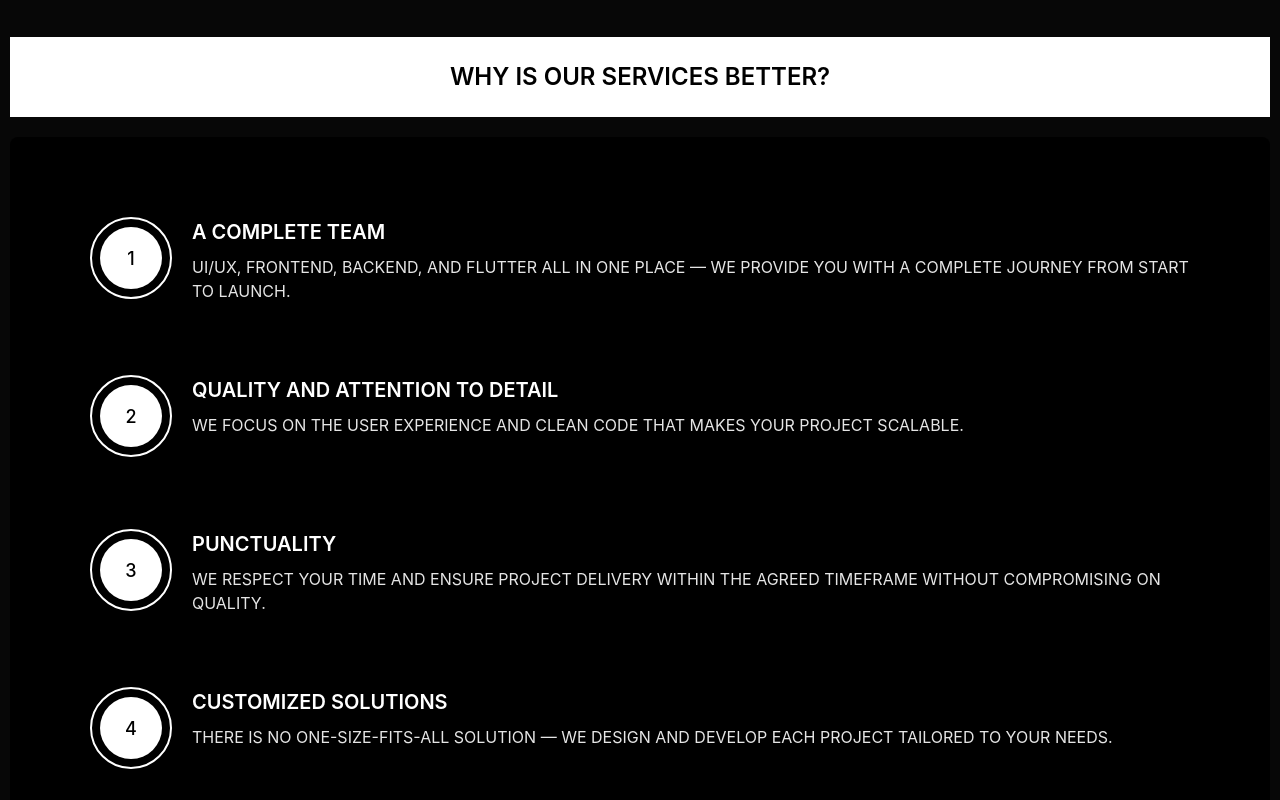
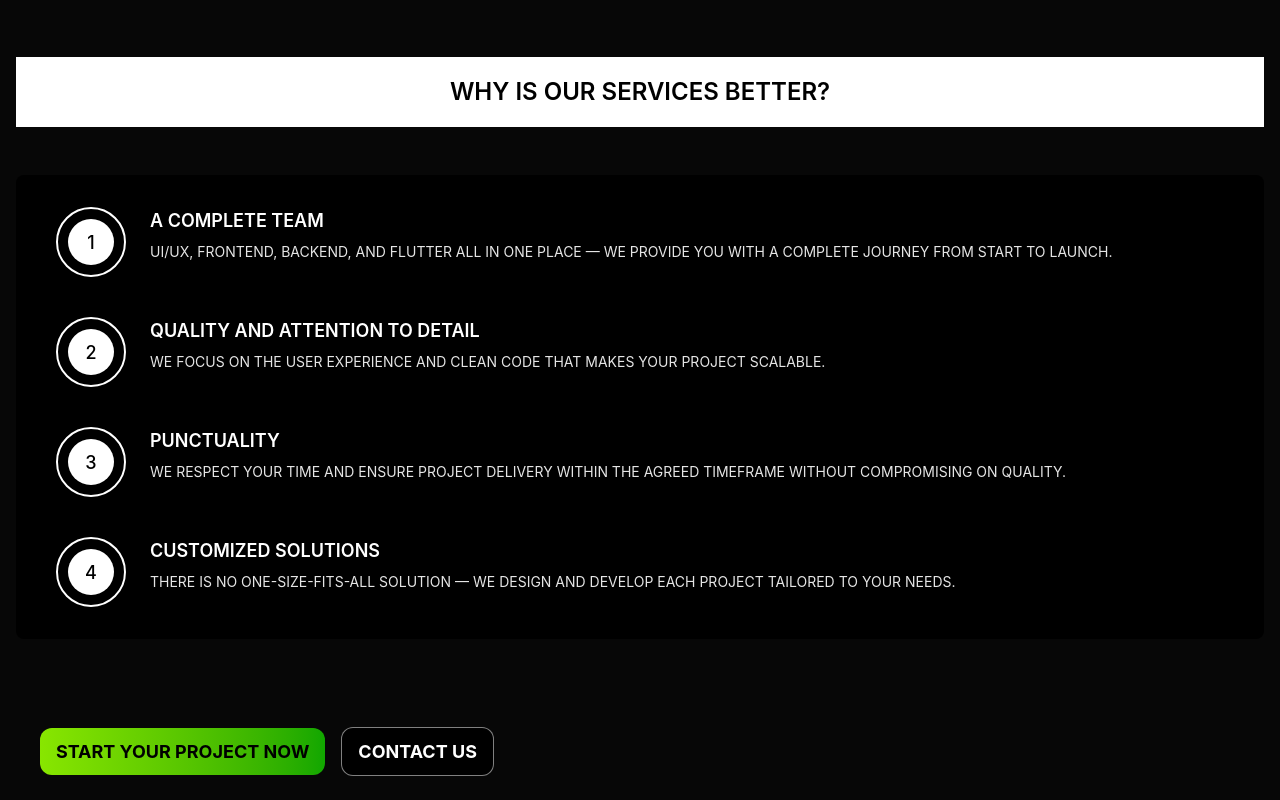
Before and after one commit to dina-abaza/comany-portfolio, a Next.js app: page /services in a window 1280 px wide. Shown: the part 2500-3300 px from the top of the page. Built offline with nearby package versions, Linux system fonts and the light colour scheme.

Commit message:
edit nav

```diff
--- a/src/app/page.js
+++ b/src/app/page.js
@@ -7,7 +7,7 @@ import JourneySection from "@/components/journeySection";
 import PrimaryButton from "@/components/buttons/PrimaryButton";
 export default function Home() {
   return (
-  <div className="flex flex-col gap-10 mt-10 ">
+  <div className="flex flex-col gap-5 md:gap-10 mt-10 ">
     <Header title="a comprehensive design and programming team to build your next project"
      description="from ui/ux to frontend,backend and flutter development  we provide you  with every thing you need to turn your idea into a live and successful product."/>
 
--- a/src/app/services/page.jsx
+++ b/src/app/services/page.jsx
@@ -72,9 +72,9 @@ export default function ServicesPage() {
 
       <ServicesBetter/>
 
-  <div className="mb-12 ml-0 flex flex-col items-center gap-4 md:flex-row md:justify-start md:items-center md:ml-10">
+  <div className="mt-8 md:mt-12 mb-12 ml-0 flex flex-col items-center gap-4 md:flex-row md:justify-start md:items-center md:ml-10">
   <PrimaryButton href={"/contact"} text= "START YOUR PROJECT NOW" />
-  <SecondaryButton href={"/ourwork"} text= "CONTUCT US"/>
+  <SecondaryButton href={"/ourwork"} text= "CONTACT US"/>
 </div>
 
     </main>
--- a/src/components/ButtonsHome.jsx
+++ b/src/components/ButtonsHome.jsx
@@ -3,7 +3,7 @@ import SecondaryButton from "./buttons/SecondaryButton";
 
  export default function ButtonsHome(){
     return(
-<div className="flex justify-center items-center gap-5 md:gap-6  mx-4 md:mx-0">
+<div className="flex flex-col md:flex-row sm:flex-row justify-center items-center gap-5 md:gap-6  mx-4 md:mx-0">
           <PrimaryButton
            href="/contact" text= "START YOUR PROJECT NOW" />
           <SecondaryButton
--- a/src/components/Navbar.jsx
+++ b/src/components/Navbar.jsx
@@ -26,21 +26,18 @@ export default function Navbar() {
     { name: "CONTACT US", path: "/contact" },
   ];
 
-  // حذف HOME من نسخة التابلت
   const tabletLinks = links.filter((link) => link.name !== "HOME");
 
   return (
     <nav className="w-full flex flex-col items-center mt-10 relative z-10">
       {/* ===== Desktop Navbar (≥881px) ===== */}
       <div className="hidden lg:flex items-center justify-between w-full max-w-[965px] px-4 py-2 rounded-full shadow-4xl bg-black/40 backdrop-blur-md border border-white/30">
-        {/* Logo */}
         <div className="flex-shrink-0">
           <Link href="/" onClick={() => setActive(null)}>
             <img src="/logo.png" alt="Aurora Logo" className="w-[130px] h-auto" />
           </Link>
         </div>
 
-        {/* Links */}
         <ul className="flex items-center gap-4 text-[14px] font-medium tracking-wider">
           {links.map((link, i) => (
             <li key={i} className="relative">
@@ -65,7 +62,6 @@ export default function Navbar() {
                 )}
               </Link>
 
-              {/* Dropdown */}
               <AnimatePresence>
                 {link.dropdown && openDropdown === i && (
                   <motion.div
@@ -80,7 +76,7 @@ export default function Navbar() {
                       <Link
                         key={idx}
                         href={item.path}
-                         onClick={() => setOpenDropdown(null)}
+                        onClick={() => setOpenDropdown(null)}
                         className="w-[240px] h-[40px] mx-auto mb-2 last:mb-0 rounded-full flex items-center justify-center text-white bg-white/5 hover:bg-white/10 transition-colors duration-300"
                       >
                         {item.name}
@@ -96,7 +92,6 @@ export default function Navbar() {
 
       {/* ===== Tablet Navbar (880px - 768px) ===== */}
       <div className="hidden md:flex lg:hidden flex-col items-center w-full px-6 py-4">
-        {/* Logo */}
         <motion.div
           initial={{ opacity: 0, y: -10 }}
           animate={{ opacity: 1, y: 0 }}
@@ -107,7 +102,6 @@ export default function Navbar() {
           </Link>
         </motion.div>
 
-        {/* Links */}
         <motion.ul
           initial={{ opacity: 0, y: 10 }}
           animate={{ opacity: 1, y: 0 }}
@@ -140,7 +134,6 @@ export default function Navbar() {
                 )}
               </div>
 
-              {/* Dropdown */}
               <AnimatePresence>
                 {link.dropdown && openDropdown === i && (
                   <motion.div
@@ -200,17 +193,25 @@ export default function Navbar() {
               <div key={i} className="w-full flex flex-col gap-2">
                 {link.dropdown ? (
                   <>
-                    <button
-                      onClick={() => setOpenDropdown(openDropdown === i ? null : i)}
-                      className="w-full flex justify-between items-center text-white font-medium py-2 px-3 rounded-full hover:bg-white/10 transition-colors"
-                    >
-                      {link.name}
+                    {/* ✅ تعديل بسيط هنا */}
+                    <div className="flex justify-between items-center">
+                      <Link
+                        href={link.path}
+                        onClick={() => setMobileMenu(false)}
+                        className="flex-1 text-left text-white font-medium py-2 px-3 rounded-full hover:bg-white/10 transition-colors"
+                      >
+                        {link.name}
+                      </Link>
                       <FaChevronDown
-                        className={`${
+                        onClick={() =>
+                          setOpenDropdown(openDropdown === i ? null : i)
+                        }
+                        className={`ml-2 text-[12px] text-white cursor-pointer transition-transform duration-300 ${
                           openDropdown === i ? "rotate-180" : ""
-                        } transition-transform duration-300`}
+                        }`}
                       />
-                    </button>
+                    </div>
+
                     <AnimatePresence>
                       {openDropdown === i && (
                         <motion.div
--- a/src/components/servicesbetter.jsx
+++ b/src/components/servicesbetter.jsx
@@ -1,22 +1,19 @@
 export default function ServicesBetter() {
   return (
-    <section className="w-full flex justify-center bg-transparent py-[20px] px-[10px]">
-      <div className="w-full  flex flex-col items-center">
+    <section className="w-full flex justify-center bg-transparent py-5 md:py-10 px-4">
+      <div className="w-full flex flex-col items-center">
 
         {/* الصندوق الأبيض اللي فيه السؤال */}
-        <div className="w-full  h-[50px] md:h-[80px] bg-white flex items-center justify-center">
-          <h4 className="text[18px] md:text-[24px] font-semibold text-black text-center">
+        <div className="w-full h-[50px] md:h-[70px] bg-white flex items-center justify-center">
+          <h4 className="text-[18px] md:text-[24px] font-semibold text-black text-center">
             WHY IS OUR SERVICES BETTER?
           </h4>
         </div>
 
-                <div className="mt-[20px] flex flex-col justify-start bg-[#3646d4]" />
+        {/* السيكشن الكبير بخلفية سوداء */}
+        <div className="w-full bg-black flex flex-col justify-between px-4 md:px-10 py-8 rounded-[8px] mt-8 md:mt-12">
 
-        {/* السيكشن الكبير بخلفية سوداء */}
-        <div className="w-full  bg-black flex flex-col justify-between mb-[100px] px-6 md:px-10 py-10 rounded-[8px]">
-
-                <div className="w-full flex flex-col justify-start">
-                    <div className="w-full  max-w-[1268px]  flex flex-col justify-between mb-[100px] px-6 md:px-10 py-10 rounded-[8px]">
+          <div className="w-full max-w-[1268px] flex flex-col justify-between">
 
             {[
               { id: 1, title: "A COMPLETE TEAM", desc: "UI/UX, frontend, backend, and Flutter all in one place — we provide you with a complete journey from start to launch." },
@@ -26,26 +23,22 @@ export default function ServicesBetter() {
             ].map((item, index) => (
               <div
                 key={item.id}
-                                className={`flex flex-col md:flex-row items-start ${index !== 0 ? "mt-[72px]" : ""}`}
+                className={`flex flex-row items-start gap-4 md:gap-6 ${index !== 0 ? "mt-6 md:mt-10" : "mt-0"}`}
               >
-                                {/* الدائرة مع الفراغ والـ border */}
-                                <div className="relative flex items-center justify-center w-[50px] md:w-[82px] h-[50px] md:h-[82px] flex-shrink-0 mb-4 md:mb-0">
-                                    {/* الخلفية البيضاء الداخلية */}
-                                    <div className="absolute inset-[10px] bg-white rounded-full flex items-center justify-center">
-                                        <span className="text-[18px] font-medium text-black">
-                                            {item.id}
-                                        </span>
+                {/* الدائرة مع الرقم */}
+                <div className="relative flex items-center justify-center w-[50px] md:w-[70px] h-[50px] md:h-[70px] flex-shrink-0">
+                  <div className="absolute inset-[6px] md:inset-3 bg-white rounded-full flex items-center justify-center">
+                    <span className="text-[16px] md:text-[18px] font-medium text-black">{item.id}</span>
                   </div>
-                                    {/* البوردر الأبيض الخارجي */}
                   <div className="absolute inset-0 rounded-full border-2 border-white" />
                 </div>
 
                 {/* النص */}
-                                <div className="md:ml-[20px] flex-1">
-                                    <h5 className="text-[16px] md:text-[20px] font-semibold text-white mb-2">
+                <div className="flex-1">
+                  <h5 className="text-[14px] md:text-[18px] font-semibold text-white mb-1 md:mb-2">
                     {item.title}
                   </h5>
-                                    <p className="text-[12px] md:text-[16px] text-[#E5E5E5]">
+                  <p className="text-[12px] md:text-[14px] text-[#E5E5E5] leading-snug">
                     {item.desc}
                   </p>
                 </div>
@@ -53,7 +46,7 @@ export default function ServicesBetter() {
             ))}
 
           </div>
-                </div>
+
         </div>
       </div>
     </section>
```
Lines whose indentation alone changed are shown as unchanged.
